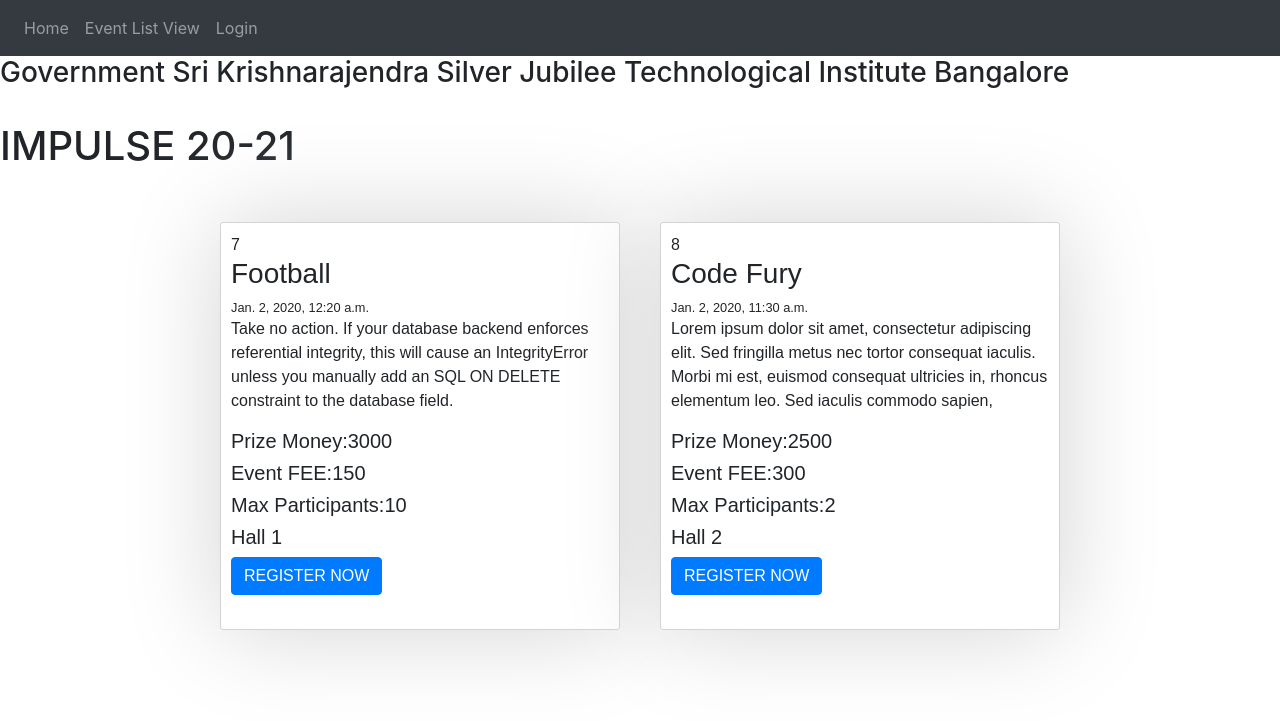
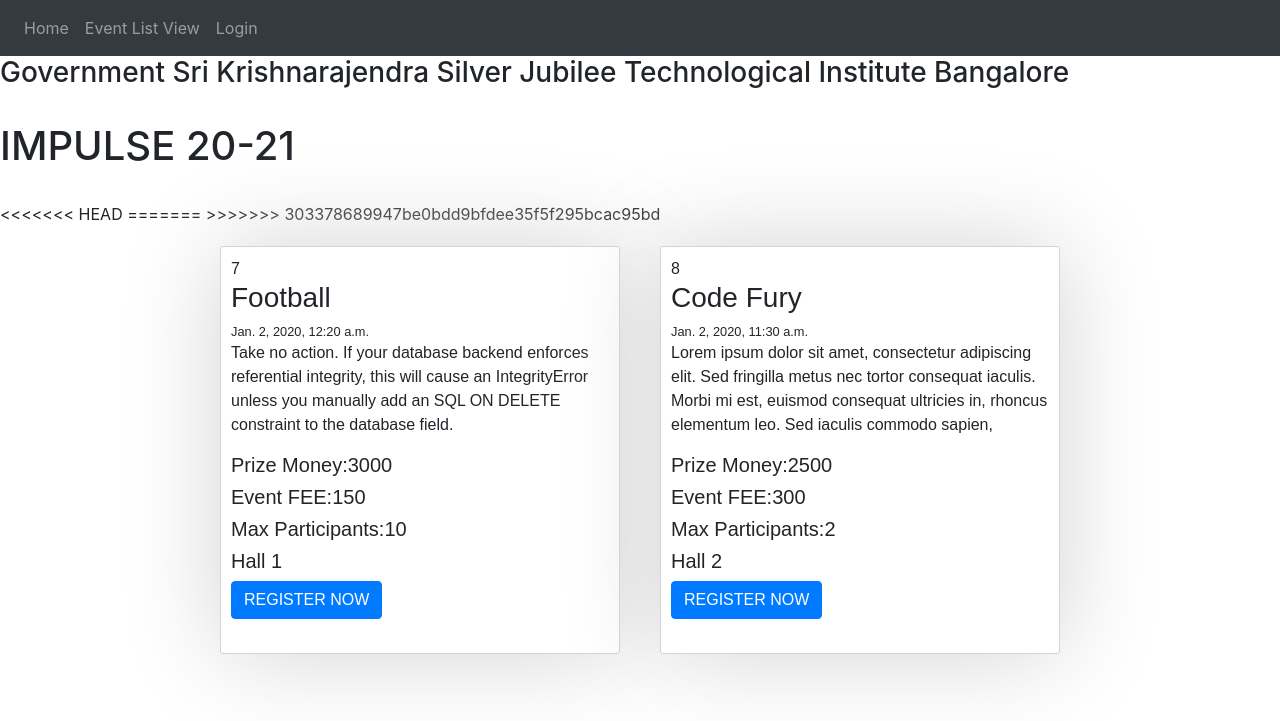
Before and after one commit to ashwinchakravarthy/DBMS_Project, a Django app: page / in a window 1280 px wide. Shown: the top 721 px of the page. Run offline with Django 3.2, Linux system fonts and the light colour scheme; data comes from the database, SQL or seed files in the repository; parts of the project's set-up code (start-up, migrations or seed data) failed here and were passed over; some libraries are stand-ins or nearby versions.

Commit message:
Update home.html

```diff
--- a/mini_project/fest_app/templates/fest_app/home.html
+++ b/mini_project/fest_app/templates/fest_app/home.html
@@ -15,7 +15,10 @@
     {%endif%}
 
 
+<<<<<<< HEAD
 
+=======
+>>>>>>> 303378689947be0bdd9bfdee35f5f295bcac95bd
 
 
 
```
